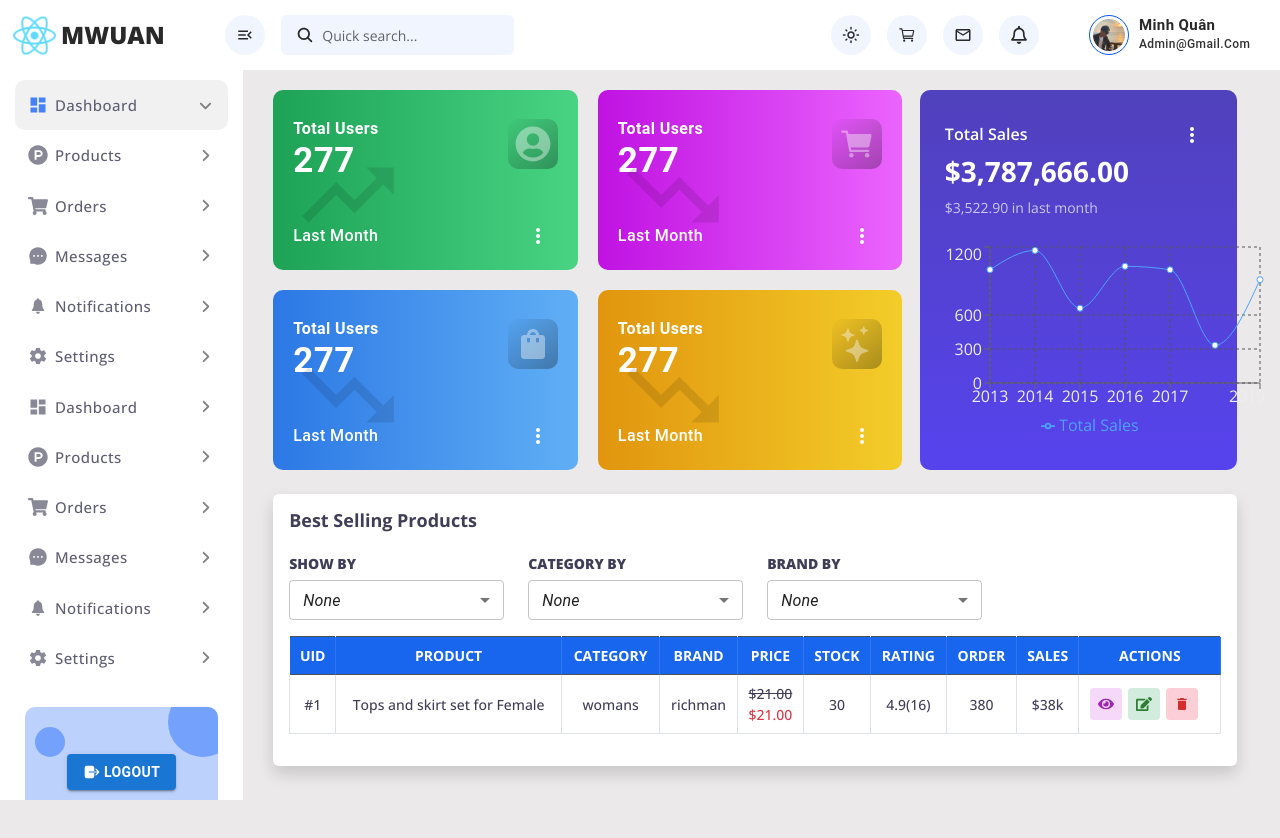
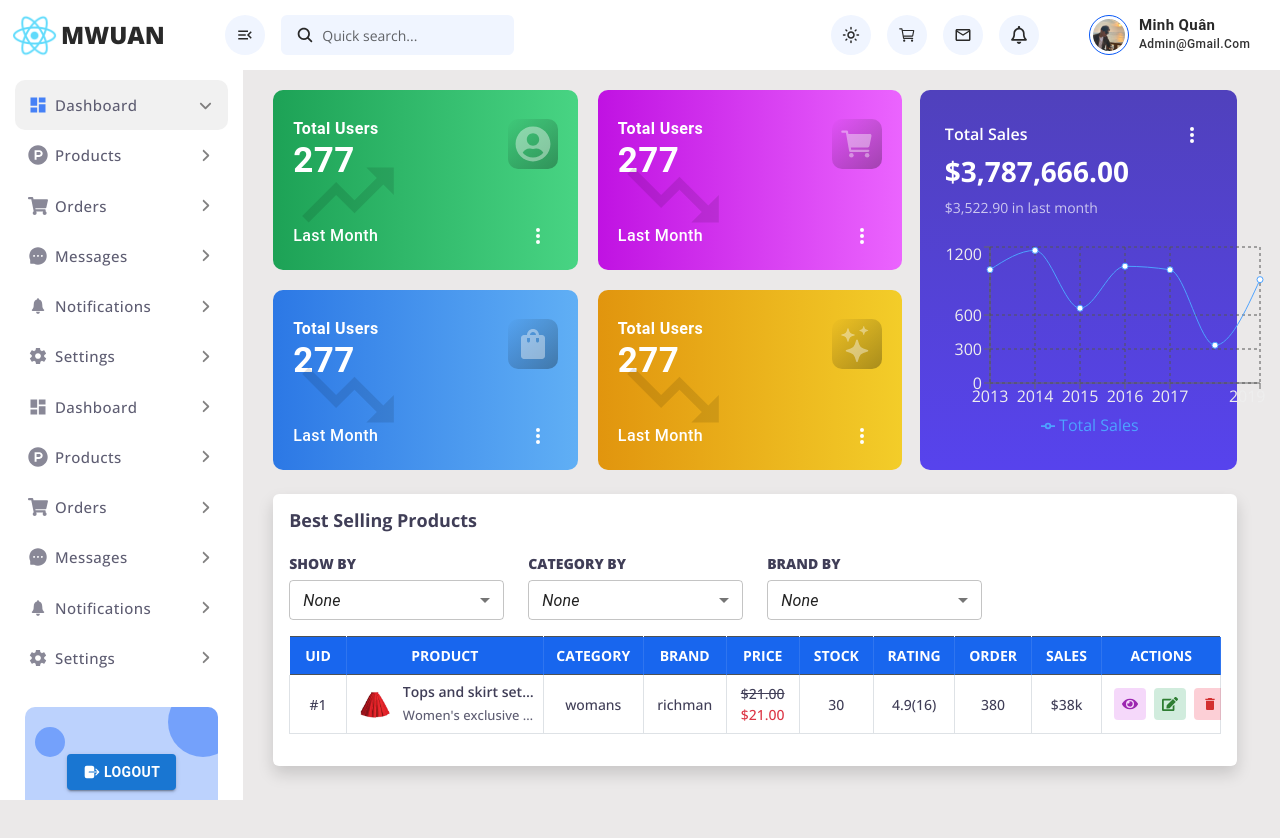
Before and after one commit to dovanminhquan0505/Dashboard-Reactjs, a React (Create React App) app: page / in a window 1280 px wide. Shown: the top 838 px of the page. Built offline with nearby package versions, Linux system fonts and the light colour scheme.

Commit message:
Update product table #2

```diff
--- a/src/App.css
+++ b/src/App.css
@@ -586,7 +586,7 @@ header button.rounded-circle:hover svg {
 }
 
 /* Table */
-h1, h2, h3, h4, h5, h6 {
+h1, h2, h3, h4, h5, h6, p {
     color: #403e57;
 }
 
@@ -598,6 +598,7 @@ h1, h2, h3, h4, h5, h6 {
 }
 
 .table tbody td {
+    width: 180px;
     font-size: 14px !important;
     color: #403e57;
     font-weight: 500;
@@ -605,11 +606,15 @@ h1, h2, h3, h4, h5, h6 {
     text-align: center;
 }
 
+.table tbody .actions {
+    width: 95px;
+}
+
 .table tbody .actions button {
     min-width: 32px !important;
     width: 32px !important;
     height: 32px !important;
-    margin: 0px 3px !important;
+    margin: 0px 4px !important;
 }
 
 .table tbody .actions .secondary {
@@ -633,3 +638,36 @@ h1, h2, h3, h4, h5, h6 {
     display: block;
     width: 100%;
 }
+
+table tbody tr td .imgWrapper {
+    width: 40px !important;
+}
+
+table tbody tr td .imgWrapper img {
+    width: 40px !important;
+    height: 40px;
+    object-fit: contain;
+}
+
+table tbody tr td .info {
+    width: 140px;
+}
+
+.table tbody tr td .info h6 {
+    overflow: hidden;
+    text-overflow: ellipsis;
+    white-space: nowrap;
+    font-size: 14px;
+    font-weight: 600;
+    margin-bottom: 5px;
+}
+
+.table tbody tr td .info p {
+    font-size: 13px;
+    line-height: 18px;
+    overflow: hidden;
+    text-overflow: ellipsis;
+    white-space: nowrap;
+    color: #5e5d72;
+    margin-bottom: 0px;
+}
--- a/src/screens/Dashboard/index.jsx
+++ b/src/screens/Dashboard/index.jsx
@@ -25,6 +25,7 @@ import Select from '@mui/material/Select';
 import { FaEye } from "react-icons/fa";
 import { FaEdit } from "react-icons/fa";
 import { MdDelete } from "react-icons/md";
+import skirt from "../../assets/images/product-01.jpg";
 
 const Dashboard = () => {
     const data = [
@@ -238,7 +239,17 @@ const Dashboard = () => {
                             <tbody>
                                 <tr>
                                     <td>#1</td>
-                                    <td>Tops and skirt set for Female </td>
+                                    <td>
+                                        <div className="d-flex product__box">
+                                            <div className="imgWrapper">
+                                                <img src={skirt} alt="" />
+                                            </div>
+                                            <div className="info ps-2">
+                                                <h6>Tops and skirt set for Female...</h6>
+                                                <p>Women's exclusive summer Tops and skirt set for Female Tops and skirt set.</p>
+                                            </div>
+                                        </div>
+                                    </td>
                                     <td>womans </td>
                                     <td>richman</td>
                                     <td>
```
Also changed, not shown: src/assets/images/product-01.jpg (added).
